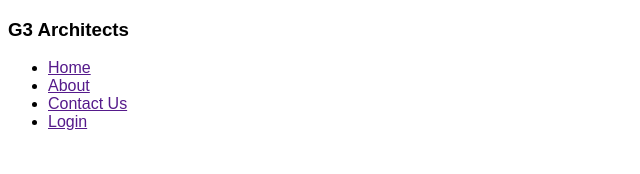
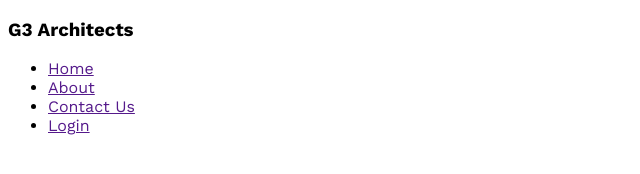
Before and after one commit to jashimwd/g3-architects-resources-main, a plain HTML site: page images/index.html in a window 1280 px wide. Shown: the full height of the page, 0-640 px from the left. Drawn offline with nearby package versions, Linux system fonts and the light colour scheme; a web font is replaced by a local one.

Commit message:
add html css file created

```diff
--- a/images/styles/architects.css
+++ b/images/styles/architects.css
@@ -2,5 +2,5 @@
 @import url('https://fonts.googleapis.com/css2?family=Lato:ital,wght@0,400;0,700;1,400&family=Open+Sana:wght@400;700;800&family=Work+Sans:wght@400;500;600;700;800&display=swap');
 
 * {
-    font-family: 'Work Sana', sans-serif;
+    font-family: 'Work Sans', sans-serif;
 }
```
